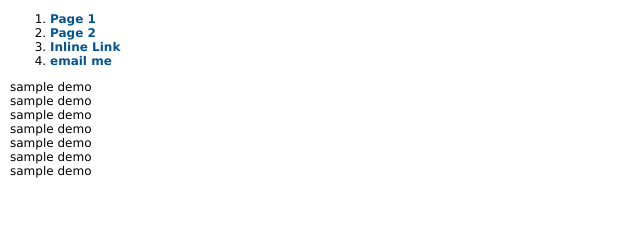
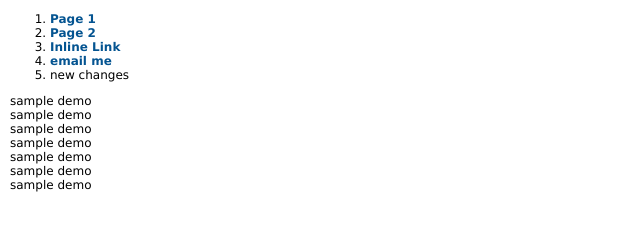
Before and after one commit to rams4tech/HTMLDemos, a plain HTML site: page anchorDemo.html in a window 1280 px wide. Shown: the whole page, without its empty margins (0-640 px from the left). Drawn offline with Linux system fonts and the light colour scheme.

Commit message:
updated and fixed a bug

```diff
--- a/anchorDemo.html
+++ b/anchorDemo.html
@@ -11,6 +11,7 @@
 <li><a href="page2.html" target="_parent">Page 2</a></li>
     <li><a href="#inlinelink" target="_parent">Inline Link</a></li>
     <li><a href="mailto:rams4tech@gmail.com">email me</a> </li>
+        <li> new changes </li>
 </ol>
 <div id="inlinelink6">
 
```
